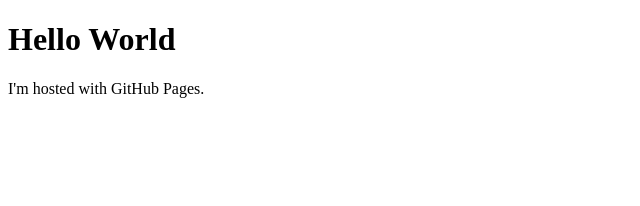
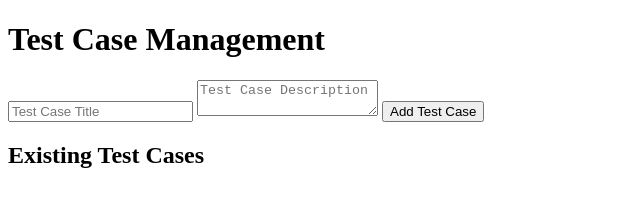
Before and after one commit to Andranik1994/gitest, a plain HTML site: page index.html in a window 1280 px wide. Shown: the whole page, without its empty margins (0-640 px from the left). Drawn offline with Linux system fonts and the light colour scheme.

Commit message:
Update index.html

```diff
--- a/index.html
+++ b/index.html
@@ -1,7 +1,20 @@
 <!DOCTYPE html>
-<html>
+<html lang="en">
+<head>
+    <meta charset="UTF-8">
+    <meta name="viewport" content="width=device-width, initial-scale=1.0">
+    <title>Test Case Management</title>
+</head>
 <body>
-<h1>Hello World</h1>
-<p>I'm hosted with GitHub Pages.</p>
+    <h1>Test Case Management</h1>
+    <form id="addTestCaseForm">
+        <input type="text" id="testCaseTitle" placeholder="Test Case Title" required>
+        <textarea id="testCaseDescription" placeholder="Test Case Description" required></textarea>
+        <button type="submit">Add Test Case</button>
+    </form>
+    <h2>Existing Test Cases</h2>
+    <div id="testCasesList"></div>
+
+    <script src="app.js"></script>
 </body>
 </html>
```
